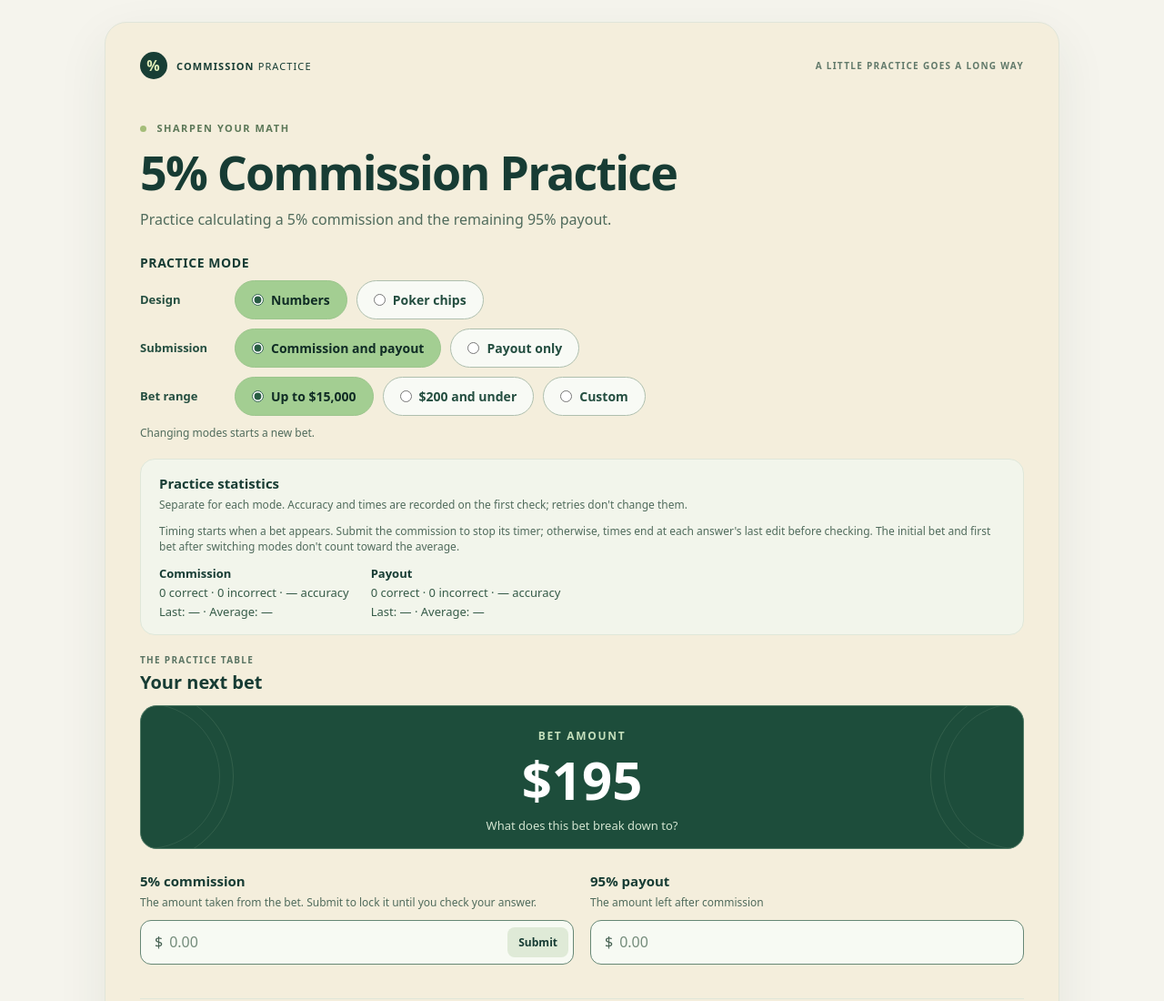
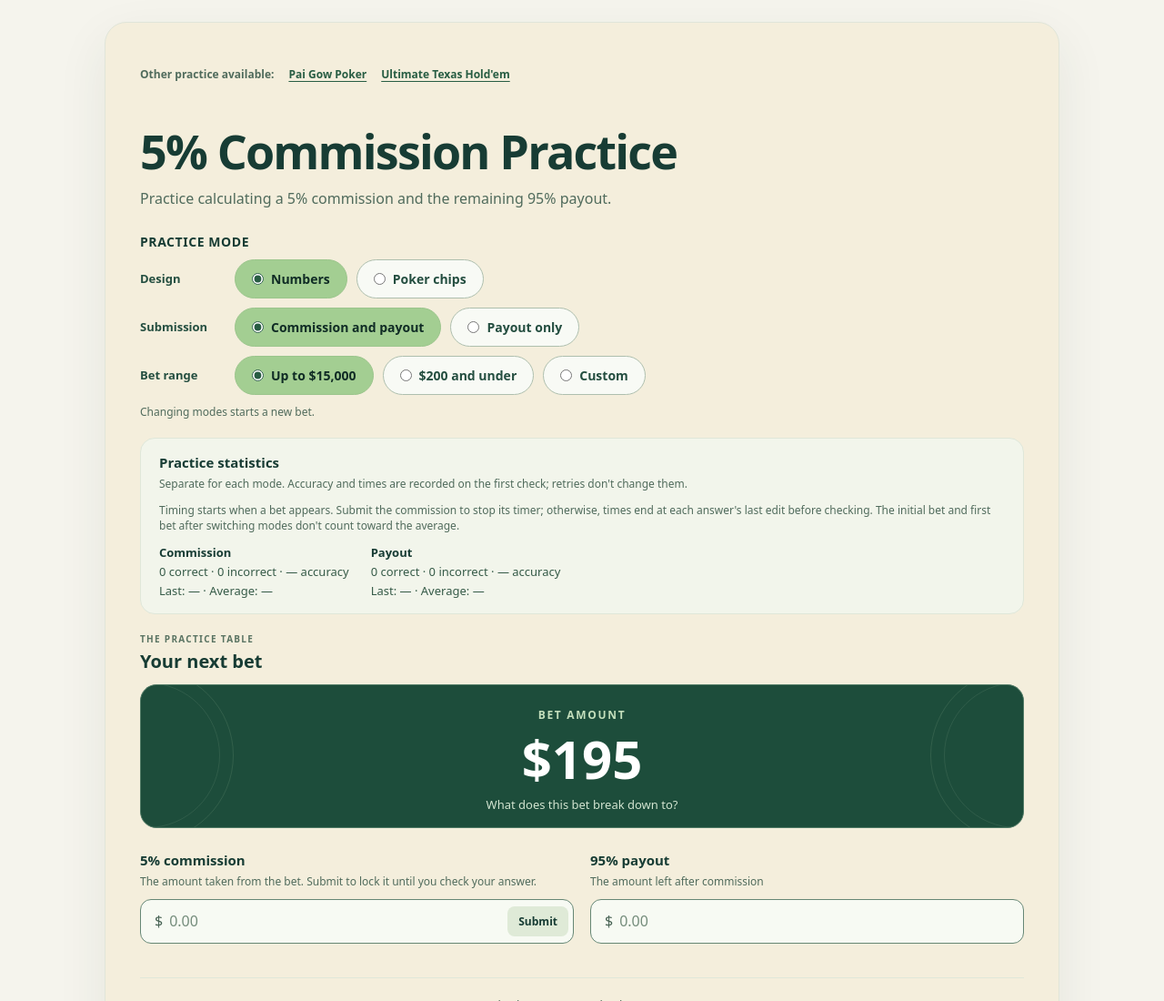
Before and after one commit to Kotara-boop/Commission-Practice, a plain HTML site: page index.html in a window 1280 px wide. Shown: the top 1100 px of the page at 91% size. Drawn offline with Linux system fonts and the light colour scheme.

Commit message:
Update practice page header
Co-authored-by: Copilot <223556219+Copilot@users.noreply.github.com>

```diff
--- a/index.html
+++ b/index.html
@@ -10,16 +10,12 @@
   </head>
   <body>
     <main class="app">
-      <header class="topbar">
-        <a class="brand" href="./" aria-label="Commission Practice home">
-          <span class="brand-mark" aria-hidden="true">%</span>
-          <span>COMMISSION <span class="brand-light">PRACTICE</span></span>
-        </a>
-        <span class="topbar-label">A LITTLE PRACTICE GOES A LONG WAY</span>
-      </header>
-
+      <nav class="practice-links" aria-label="Other practice games">
+        <span>Other practice available:</span>
+        <a href="https://pgp-practice.vercel.app/" target="_blank" rel="noopener noreferrer">Pai Gow Poker</a>
+        <a href="https://ut-practice.vercel.app/" target="_blank" rel="noopener noreferrer">Ultimate Texas Hold'em</a>
+      </nav>
       <section class="intro" aria-labelledby="page-title">
-        <p class="eyebrow"><span aria-hidden="true"></span> SHARPEN YOUR MATH</p>
         <h1 id="page-title">5% Commission Practice</h1>
         <p>Practice calculating a 5% commission and the remaining 95% payout.</p>
       </section>
--- a/styles.css
+++ b/styles.css
@@ -25,15 +25,12 @@ button { cursor: pointer; }
   background: #f4eedc;
   box-shadow: 0 20px 55px rgba(32, 63, 47, .08);
 }
-.topbar { display: flex; justify-content: space-between; align-items: center; gap: 16px; }
-.brand { display: inline-flex; gap: 10px; align-items: center; color: #183e35; text-decoration: none; font-size: 11px; font-weight: 700; letter-spacing: .1em; }
-.brand-mark { display: grid; place-items: center; width: 30px; height: 30px; border-radius: 50%; background: #183e35; color: #e0edb8; font-size: 16px; }
-.brand-light { font-weight: 400; }
-.topbar-label, .section-label { font-size: 10px; font-weight: 700; letter-spacing: .13em; }
-.topbar-label { color: #61796a; }
+.section-label { font-size: 10px; font-weight: 700; letter-spacing: .13em; }
+.practice-links { display: flex; flex-wrap: wrap; align-items: center; gap: 8px 16px; margin-top: 16px; color: #506b5c; font-size: 12px; }
+.practice-links span { font-weight: 700; }
+.practice-links a { color: #285d43; font-weight: 700; text-underline-offset: 3px; }
+.practice-links a:focus-visible { outline: 2px solid #356c4a; outline-offset: 3px; }
 .intro { padding: 35px 0 24px; }
-.eyebrow { color: #5b7757; font-size: 11px; letter-spacing: .14em; font-weight: 700; }
-.eyebrow span { display: inline-block; width: 7px; height: 7px; margin-right: 7px; border-radius: 50%; background: #a4bd79; }
 h1, h2 { font-weight: 750; }
 h1 { margin: 12px 0; font-size: clamp(36px, 5vw, 52px); line-height: 1.1; letter-spacing: -.035em; }
 h1 em { color: #b6d6a5; font-style: normal; }
@@ -130,7 +127,7 @@ h2 { margin: 0; font-size: 20px; }
 .form-footer p { margin: 0; color: #506b5c; font-size: 13px; line-height: 1.5; text-align: center; }
 .form-footer button { border: 0; border-radius: 999px; padding: 13px 25px; background: #a3ce92; color: #102c25; font-size: 15px; font-weight: 750; }
 .form-footer button:hover { background: #bee0ae; }
-.form-footer button:focus-visible, .brand:focus-visible { outline: 2px solid #356c4a; outline-offset: 3px; }
+.form-footer button:focus-visible { outline: 2px solid #356c4a; outline-offset: 3px; }
 .form-footer button span { margin-left: 12px; }
 .tip { display: flex; align-items: center; gap: 12px; margin: 28px 0; padding: 15px 20px; border: 1px solid #dfe7d9; border-radius: 16px; background: #f2f5eb; }
 .tip-icon { display: grid; place-items: center; width: 33px; height: 33px; border-radius: 50%; background: #dfead7; color: #3a6a47; }
@@ -141,7 +138,6 @@ h2 { margin: 0; font-size: 20px; }
 @media (max-width: 600px) {
   body { padding: 12px; }
   .app { padding: 22px 18px; border-radius: 18px; }
-  .topbar-label { display: none; }
   .intro { padding: 28px 0 22px; }
   .mode-picker legend { float: none; padding: 0; margin-bottom: 10px; }
   .card-heading { margin: 18px 0 12px; }
```
